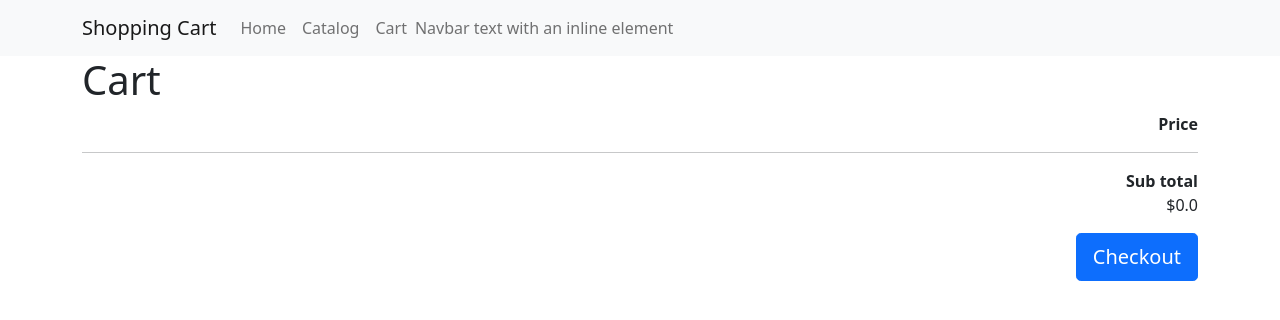
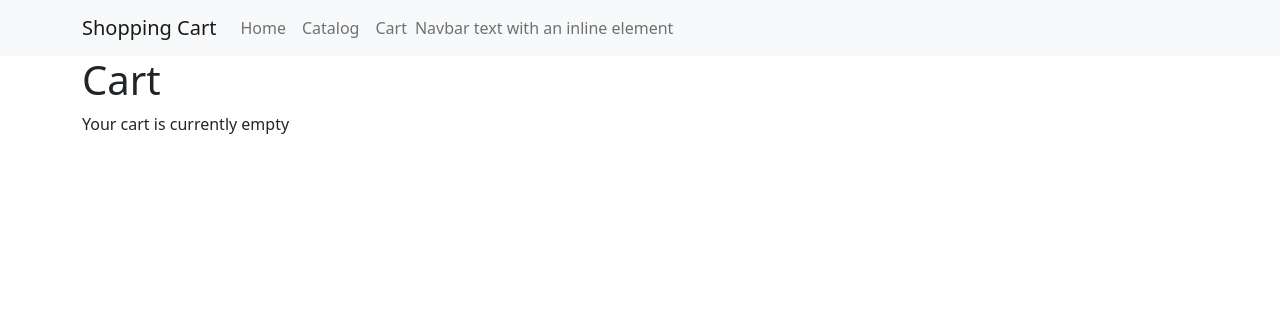
Before and after one commit to mroma82/shopping-cart, an Angular app: page /cart in a window 1280 px wide. Shown: the top 320 px of the page. Built offline with nearby package versions, Linux system fonts and the light colour scheme.

Commit message:
handle empty cart

```diff
--- a/src/app/pages/cart-page/cart-page.component.html
+++ b/src/app/pages/cart-page/cart-page.component.html
@@ -1,6 +1,12 @@
 <h1>Cart</h1>
 
-<div>
+<div class="row" *ngIf="cart$ | async as cart">
+
+    <div class="col-md-9 col-sm-12" *ngIf="cart.length === 0">
+        Your cart is currently empty
+    </div>
+
+    <div class="col-md-9 col-sm-12" *ngIf="cart.length > 0">
         <div class="row justify-content-end">
             <div class="col-3 text-end">
                 <strong>Price</strong>
@@ -43,3 +49,4 @@
             </div>
         </div>
     </div>
+</div>
```
Lines whose indentation alone changed are shown as unchanged.
